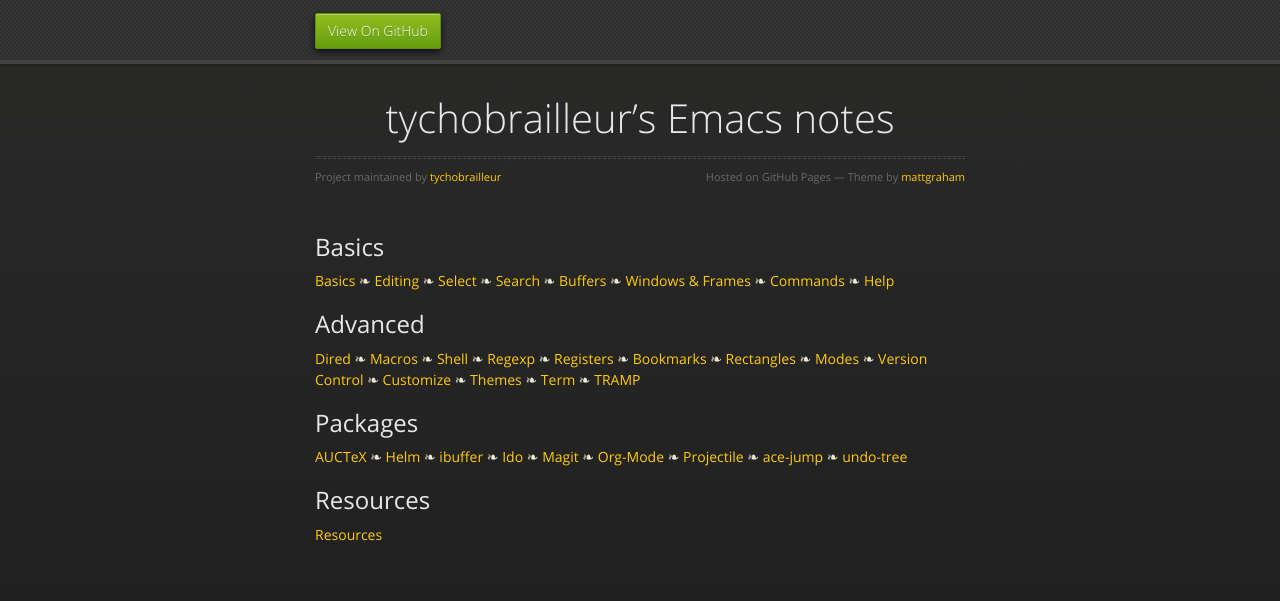
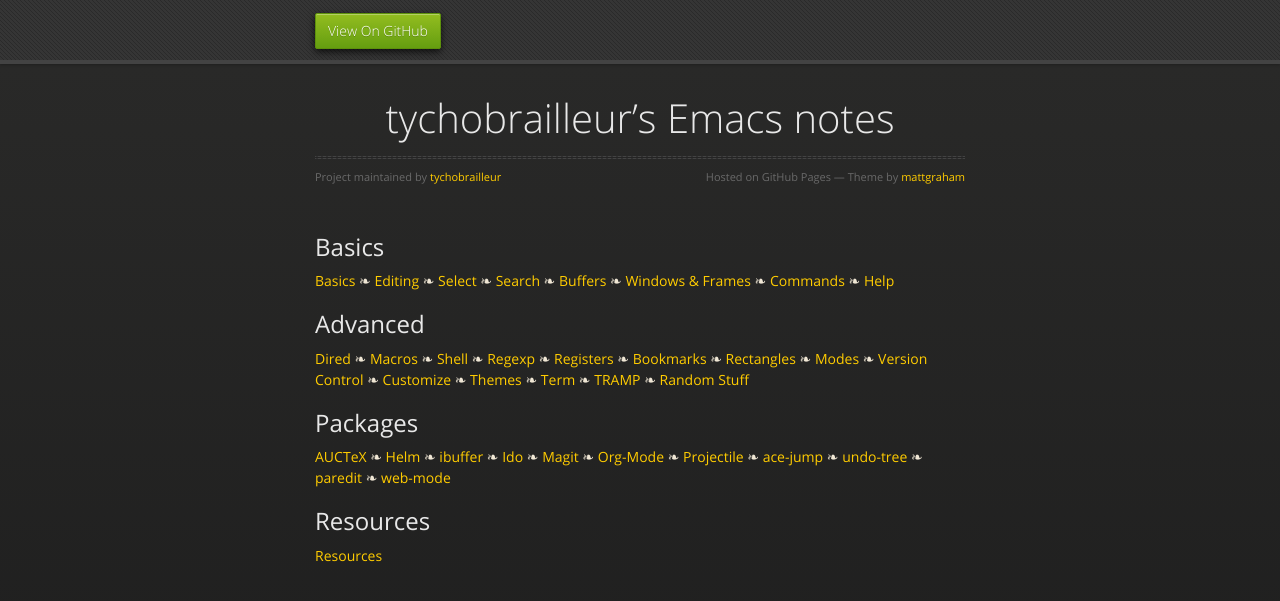
Before and after one commit to tychobrailleur/tychobrailleur.github.io, a Jekyll site: the page index.html, which Jekyll copies as it is, in a window 1280 px wide. Shown: the top 601 px of the page. Built offline with Jekyll 4.4.1, drawn with Linux system fonts in a browser that asks for light colours; nearby versions of some CDN libraries.

Commit message:
Link to more pages, add fun facts.

```diff
--- a/index.html
+++ b/index.html
@@ -48,7 +48,7 @@
           ❧ <a href="help.html">Help</a>
         </p>
         <h2>
-          <a name="advanceed" class="anchor" href="#advanced"><span class="octicon octicon-link"></span></a>Advanced</h2>
+          <a name="advanced" class="anchor" href="#advanced"><span class="octicon octicon-link"></span></a>Advanced</h2>
 
         <p><a href="dired.html">Dired</a>
           ❧ <a href="macros.html">Macros</a>
@@ -63,6 +63,7 @@
           ❧ <a href="themes.html">Themes</a>
           ❧ <a href="term.html">Term</a>
           ❧ <a href="tramp.html">TRAMP</a>
+          ❧ <a href="random.html">Random Stuff</a>
         </p>
         <h2><a name="packages" class="anchor" href="#packages"><span class="octicon octicon-link"></span></a>Packages</h2>
 
@@ -74,7 +75,10 @@
           ❧ <a href="packages/org-mode.html">Org-Mode</a>
           ❧ <a href="packages/projectile.html">Projectile</a>
           ❧ <a href="packages/ace-jump.html">ace-jump</a>
-          ❧ <a href="packages/undo-tree.html">undo-tree</a></p>
+          ❧ <a href="packages/undo-tree.html">undo-tree</a>
+          ❧ <a href="packages/paredit.html">paredit</a>
+          ❧ <a href="packages/web-mode.html">web-mode</a>
+        </p>
         <h2>
           <a name="resources" class="anchor" href="#resources"><span class="octicon octicon-link"></span></a>Resources</h2>
 
```
Also changed, not shown: misc.md (+5 -0 lines), random.md (+1 -1 lines).
